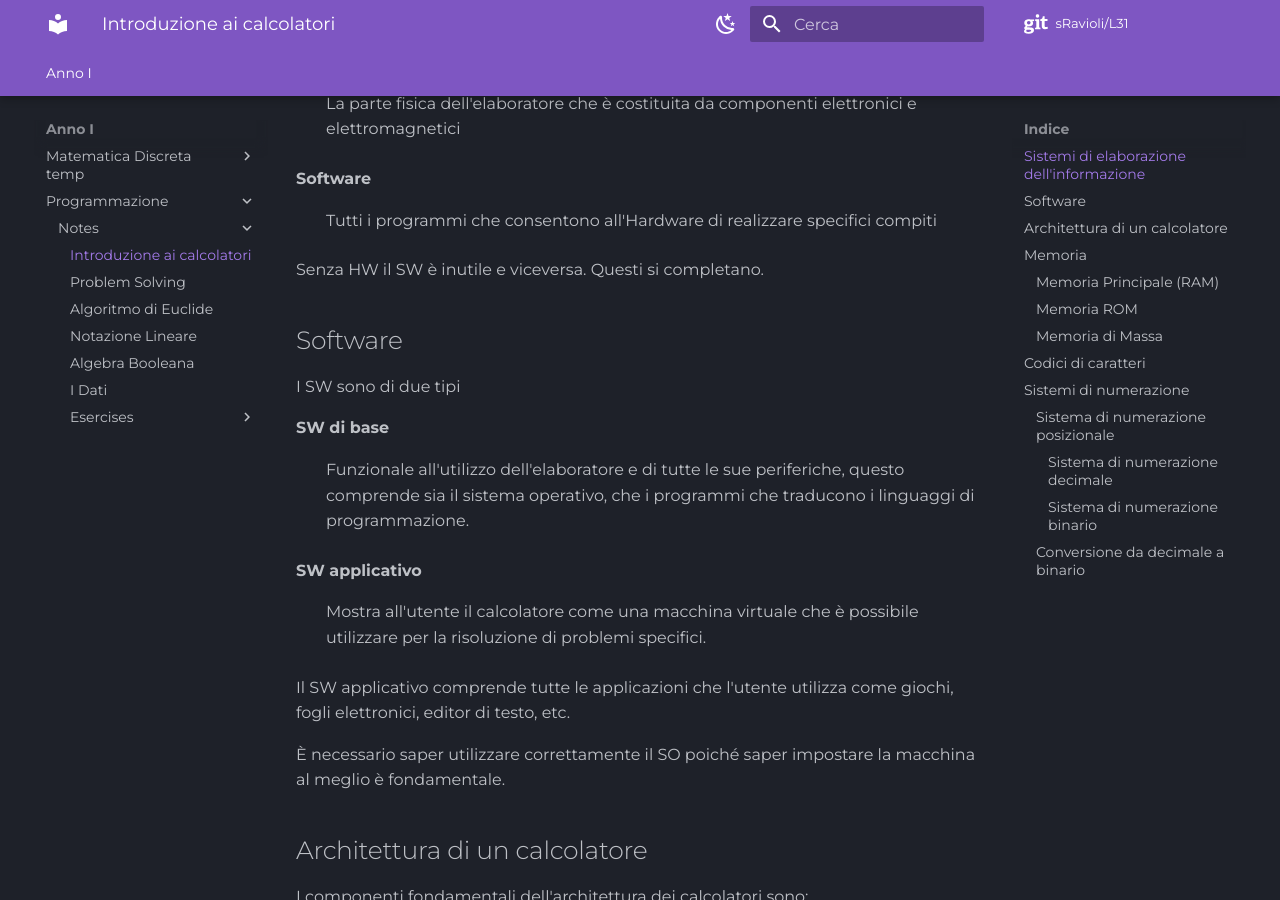
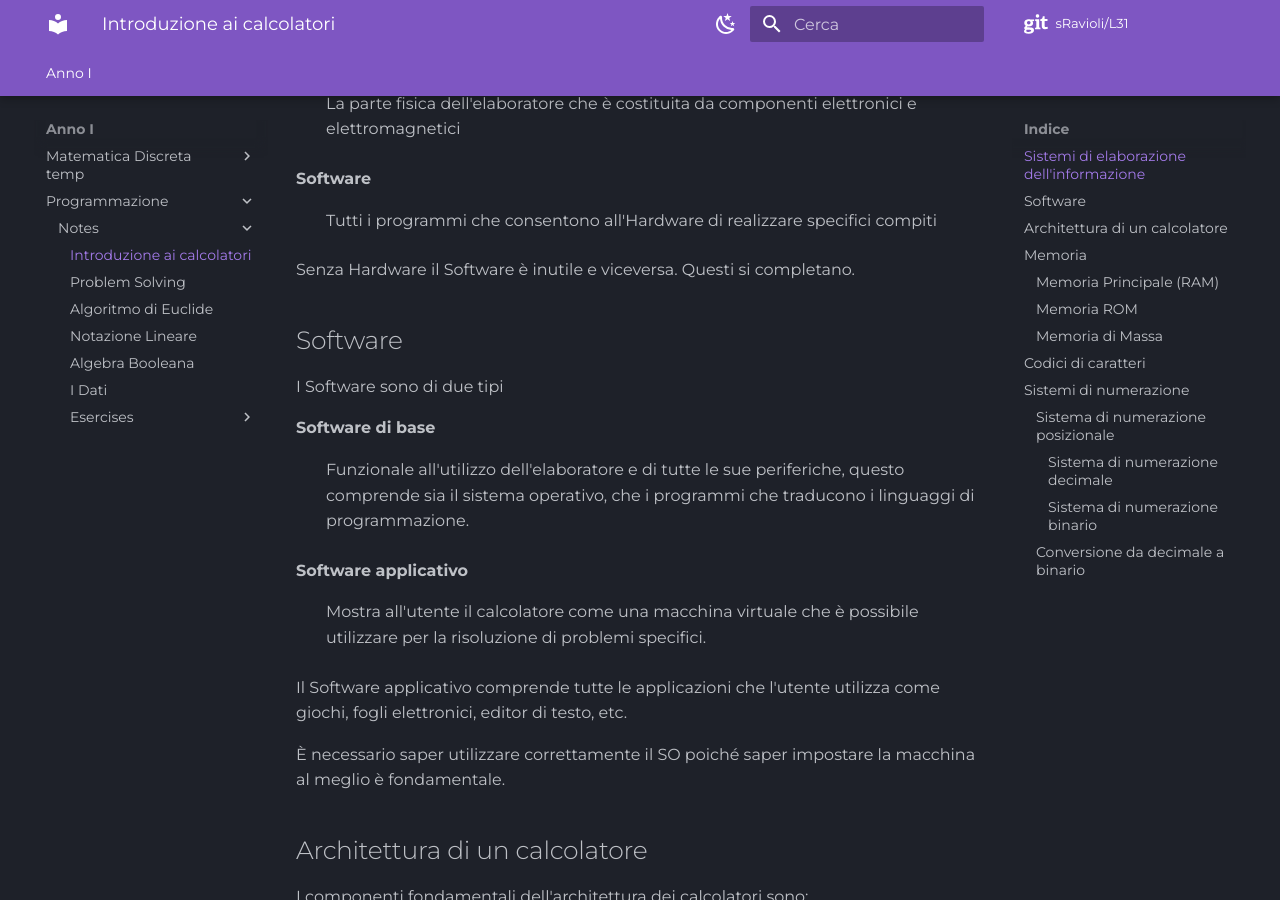
Before and after one commit to sravioli/temp-L31, an MkDocs documentation site: the page built from docs/Anno_I/Programmazione/notes/00_intro_calcolatori.md, in a window 1280 px wide and 900 px high, scrolled down 271 px. Built offline with MkDocs 1.6.1 and Material for MkDocs 9.7.7, drawn with Linux system fonts in a browser that asks for light colours; comment, search, counter and statistics services are not loaded.

Commit message:
fix: :pencil:  change `HW` for `Hardware` and `SW` for `Software`

```diff
--- a/docs/Anno_I/Programmazione/notes/00_intro_calcolatori.md
+++ b/docs/Anno_I/Programmazione/notes/00_intro_calcolatori.md
@@ -10,19 +10,19 @@ Gli elementi principali di un sistema di calcolo si suddividono in 2 categorie:
 **Software**
 : Tutti i programmi che consentono all'Hardware di realizzare specifici compiti
 
-Senza HW il SW è inutile e viceversa. Questi si completano.
+Senza Hardware il Software è inutile e viceversa. Questi si completano.
 
 ## Software
 
-I SW sono di due tipi
+I Software sono di due tipi
 
-**SW di base**
+**Software di base**
 : Funzionale all'utilizzo dell'elaboratore e di tutte le sue periferiche, questo comprende sia il sistema operativo, che i programmi che traducono i linguaggi di programmazione.
 
-**SW applicativo**
+**Software applicativo**
 : Mostra all'utente il calcolatore come una macchina virtuale che è possibile utilizzare per la risoluzione di problemi specifici.
 
-Il SW applicativo comprende tutte le applicazioni che l'utente utilizza come giochi, fogli elettronici, editor di testo, etc.
+Il Software applicativo comprende tutte le applicazioni che l'utente utilizza come giochi, fogli elettronici, editor di testo, etc.
 
 È necessario saper utilizzare correttamente il SO poiché saper impostare la macchina al meglio è fondamentale.
 
```
Also changed, not shown: docs/Anno_I/Programmazione/notes/01_problem_solving.md (+2 -2 lines).
